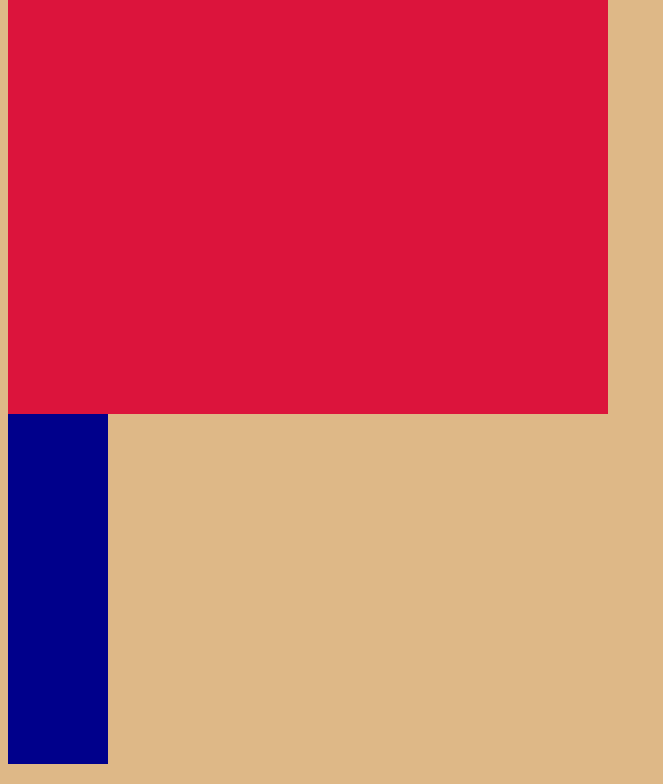
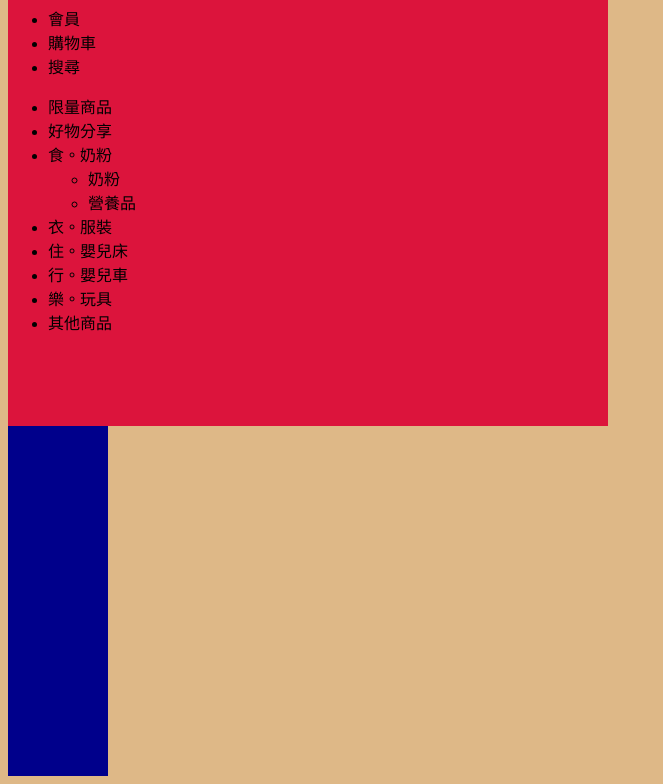
Before and after one commit to naruniyshan/shanweb, a plain HTML site: page index.html in a window 1280 px wide. Shown: the part 69-853 px from the top of the page, without its empty margins (0-663 px from the left). Drawn offline with Linux system fonts and the light colour scheme.

Commit message:
20211031  導覽列標籤 nav  項目清單 ul li ；商標 標題1（h1）

```diff
--- a/index.html
+++ b/index.html
@@ -21,7 +21,32 @@
     <header>
         <!-- 導覽列 nav  -->
         <nav>
+             <!-- 導覽列標籤 nav  項目清單 ul li ；商標 標題1（h1） -->
+             <ul class="YudoSubNav">
+                <h1 id="YudoLogo">芸豆嬰幼兒用品</h1>
+                <!-- icon 區塊標籤div id:icon -->
+                <div id="YudoIcon">
+                    <li class="YudoMember">會員</li>
+                    <li class="YudoShopingCar">購物車</li>
+                    <li class="YudoSearch">搜尋</li>
+                </div>
+            </ul>
+            <ul class="YudoBtnBox">
+                <li>限量商品</li>
+                <li>好物分享</li>
 
+                <li class="YudoFood">食。奶粉</li>
+                <ul class="YudoFoodBox">
+                    <li class="YudoMilk">奶粉</li>
+                    <li class="YudoTrition">營養品</li>
+                </ul>
+
+                <li>衣。服裝</li>
+                <li>住。嬰兒床</li>
+                <li>行。嬰兒車</li>
+                <li>樂。玩具</li>
+                <li>其他商品</li>
+            </ul>
         </nav>
     </header>
     <article id="main"></article>
```
